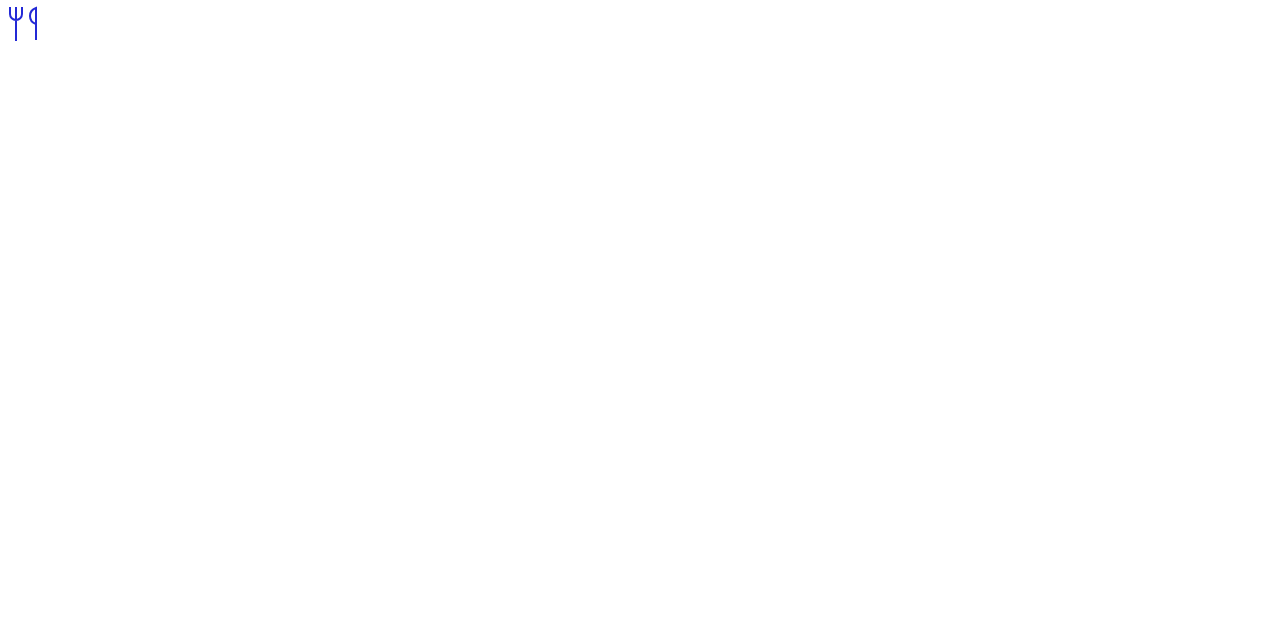
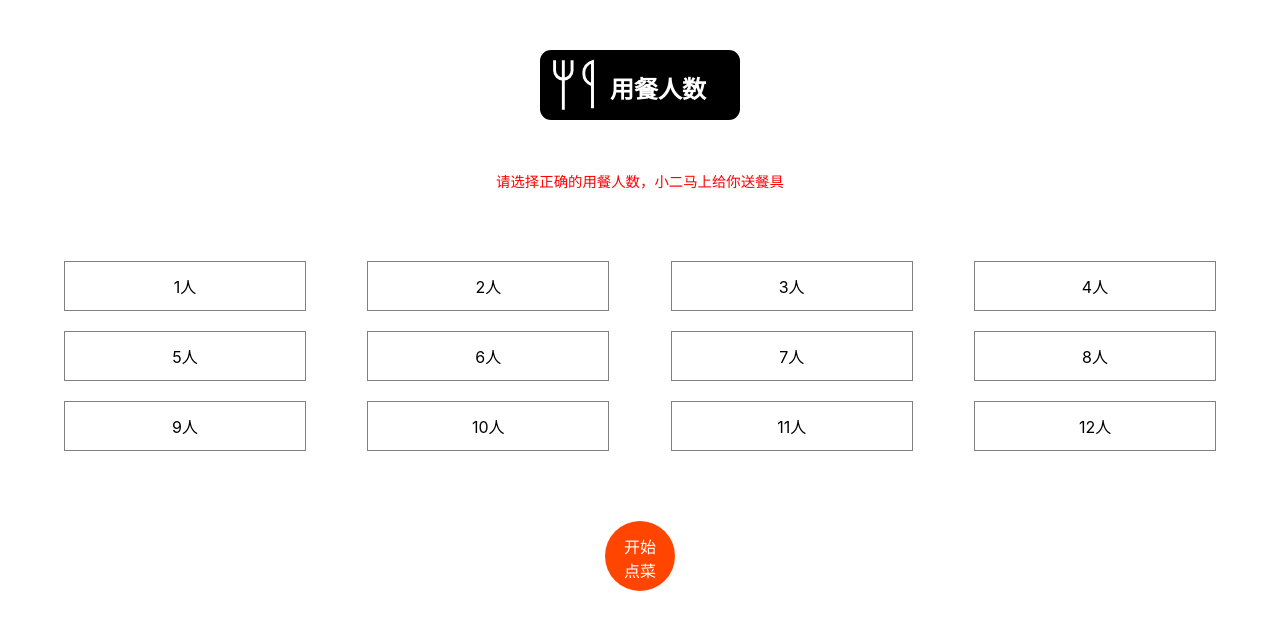
Before and after one commit to YoungCodeBro/Neusoft-CRM365, a Vue app: page /#/start in a window 1280 px wide. Shown: the top 630 px of the page. Built offline with nearby package versions, Linux system fonts and the light colour scheme; the HTML template or start-up script is replaced by a standard one.

Commit message:
添加start页面

```diff
--- a/src/components/start/Start.vue
+++ b/src/components/start/Start.vue
@@ -2,6 +2,14 @@
   <div>
     <div class="title">
       <img src="../../assets/restaurant.svg" alt="用餐图标" />
+      <h2>用餐人数</h2>
+    </div>
+    <p>请选择正确的用餐人数，小二马上给你送餐具</p>
+    <div class="meal">
+        <div v-for="num in 12" :key="num" class="mealcount">{{num}}人</div>
+    </div>
+    <div class="button">
+        <button>开始点菜</button>
     </div>
   </div>
 </template>
@@ -11,4 +19,54 @@ export default {}
 </script>
 
 <style lang="css" scoped>
+* {
+    box-sizing: border-box;
+}
+.title {
+    margin: 50px auto;
+    width: 200px;
+    height: 70px;
+    background: black;
+    color: white;
+    text-align: center;
+    display: flex;
+    align-content: center;
+    border-radius: 11px;
+}
+p {
+    text-align: center;
+    margin: 50px auto;
+    color: red;
+    font-size: 0.9em;
+}
+.meal {
+    display: flex;
+    flex-flow: row wrap;
+    margin: 0px auto;
+    width: 90%;
+    justify-content: space-between;
+}
+.mealcount {
+    background: white;
+    border: 1px solid grey;
+    width: 21%;
+    margin-top: 20px;
+    height: 50px;
+    line-height: 50px;
+    text-align: center;
+}
+.button {
+    width: 100%;
+}
+button {
+    margin: 70px auto;
+    display: block;
+    width: 70px;
+    height: 70px;
+    border-radius: 50%;
+    border: none;
+    padding: 13px;
+    background: orangered;
+    color: white;
+}
 </style>
```
Also changed, not shown: src/assets/restaurant.svg.
